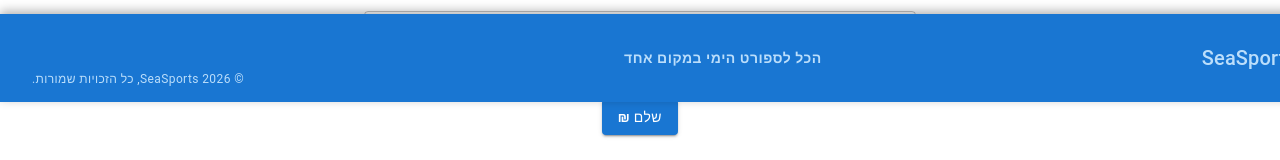
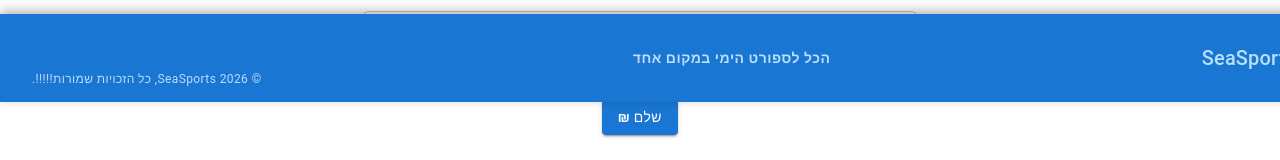
Before and after one commit to ChaniSurkis/WaterSports_Shop, a React (Vite) app in the folder Client/: page /payment in a window 1280 px wide. Shown: the part 698-858 px from the top of the page. Built offline with nearby package versions, Linux system fonts and the light colour scheme; some icons are missing.

Commit message:
Modify copyright text in Footer component
Updated copyright notice to include additional exclamation marks.

```diff
--- a/Client/src/Components/Footer.jsx
+++ b/Client/src/Components/Footer.jsx
@@ -68,7 +68,7 @@ export default function Footer() {
           </IconButton>
         </Box>
         <Typography variant="caption" sx={{ mt: 0.5, userSelect: "none" }}>
-          © {new Date().getFullYear()} SeaSports, כל הזכויות שמורות.
+          © {new Date().getFullYear()} SeaSports, כל הזכויות שמורות!!!!!.
         </Typography>
       </Box>
     </Box>
```
